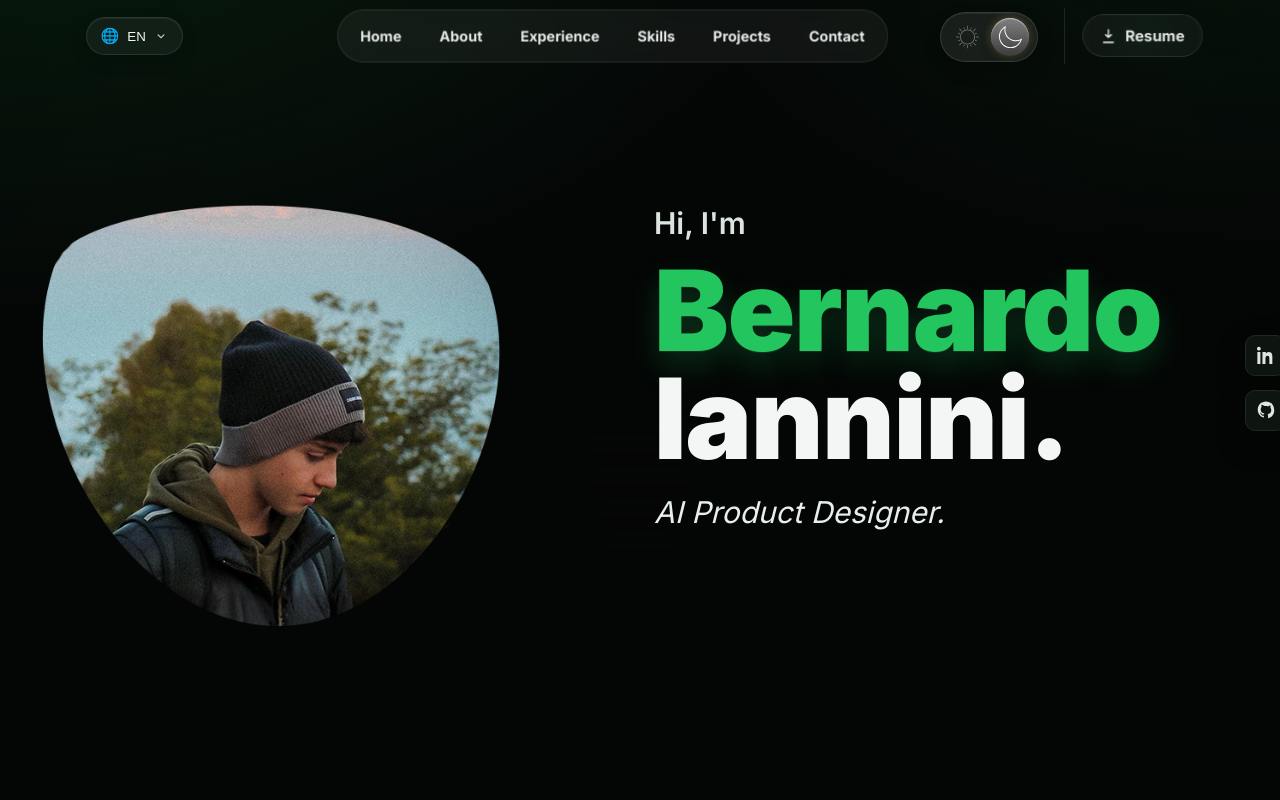
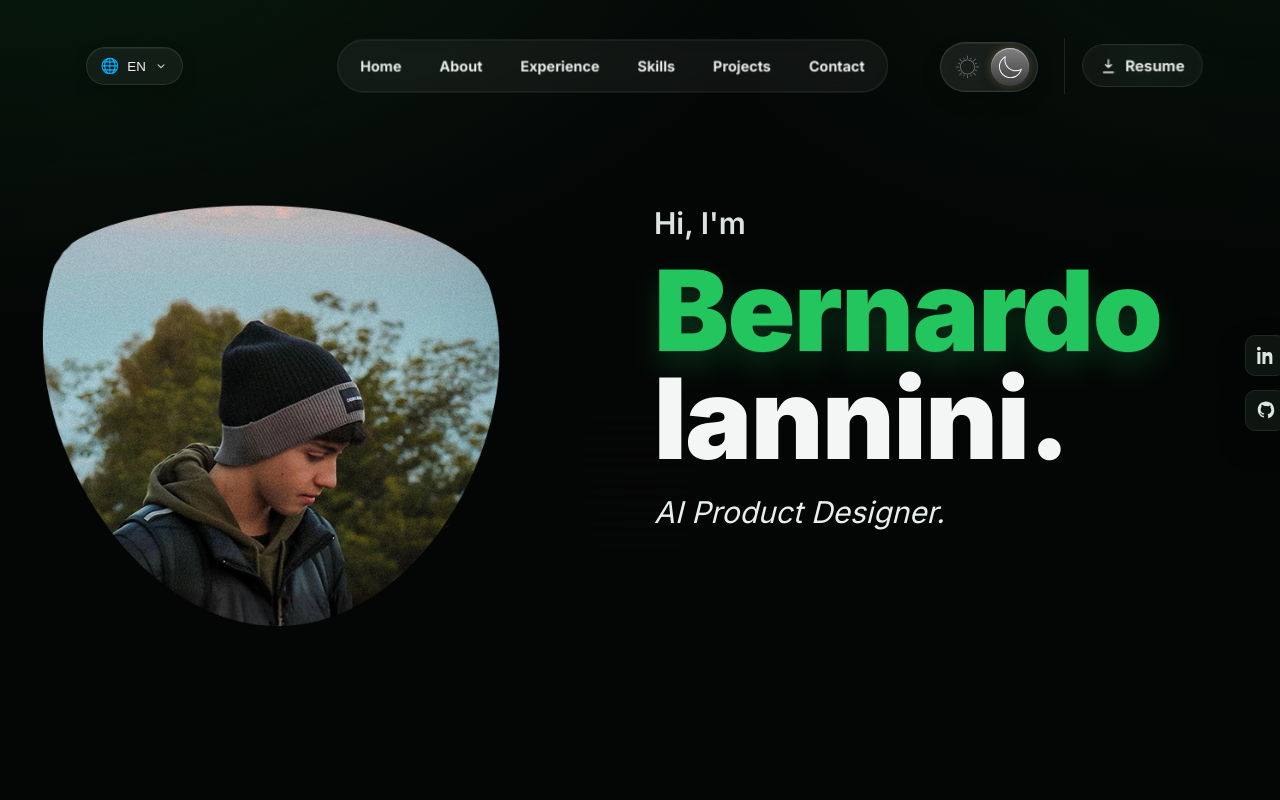
Before and after one commit to iannini25/Portifolio-Bernardo-Iannini, a plain HTML site: page index.html in a window 1280 px wide. Shown: the top 800 px of the page. Drawn offline with Linux system fonts and the light colour scheme.

Commit message:
margin top na header,

```diff
--- a/style.css
+++ b/style.css
@@ -136,7 +136,7 @@ section { scroll-margin-top: calc(var(--nav-h) + 24px) }
 /* =============================
    1) HEADER / NAVBAR
    ============================= */
-header { position: fixed; top: 20px; left: 0; right: 0; z-index: 10; background: transparent; border: none }
+header { position: fixed; top: 20px; left: 0; right: 0; z-index: 10; background: transparent; border: none; margin-top: 30px; }
 .nav { max-width: 1120px; margin: 0 auto; padding: 0 20px; position: relative; min-height: var(--nav-h) }
 .nav-center { position: absolute; left: 50%; top: 50%; transform: translate(-55%, -50%) }
 .pill { display: inline-flex; gap: 6px; padding: 6px; background: var(--w-05); border: 1px solid var(--w-10); border-radius: 999px; backdrop-filter: blur(8px) }
```
